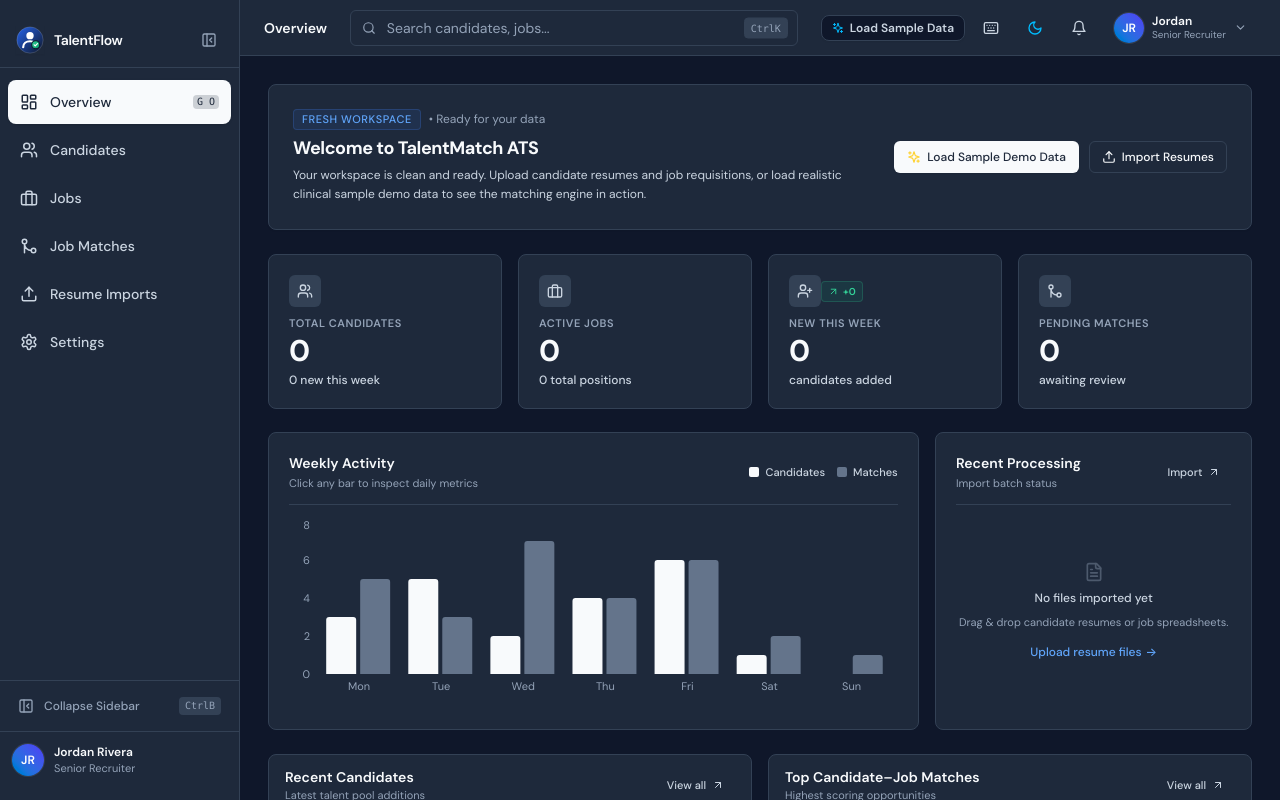
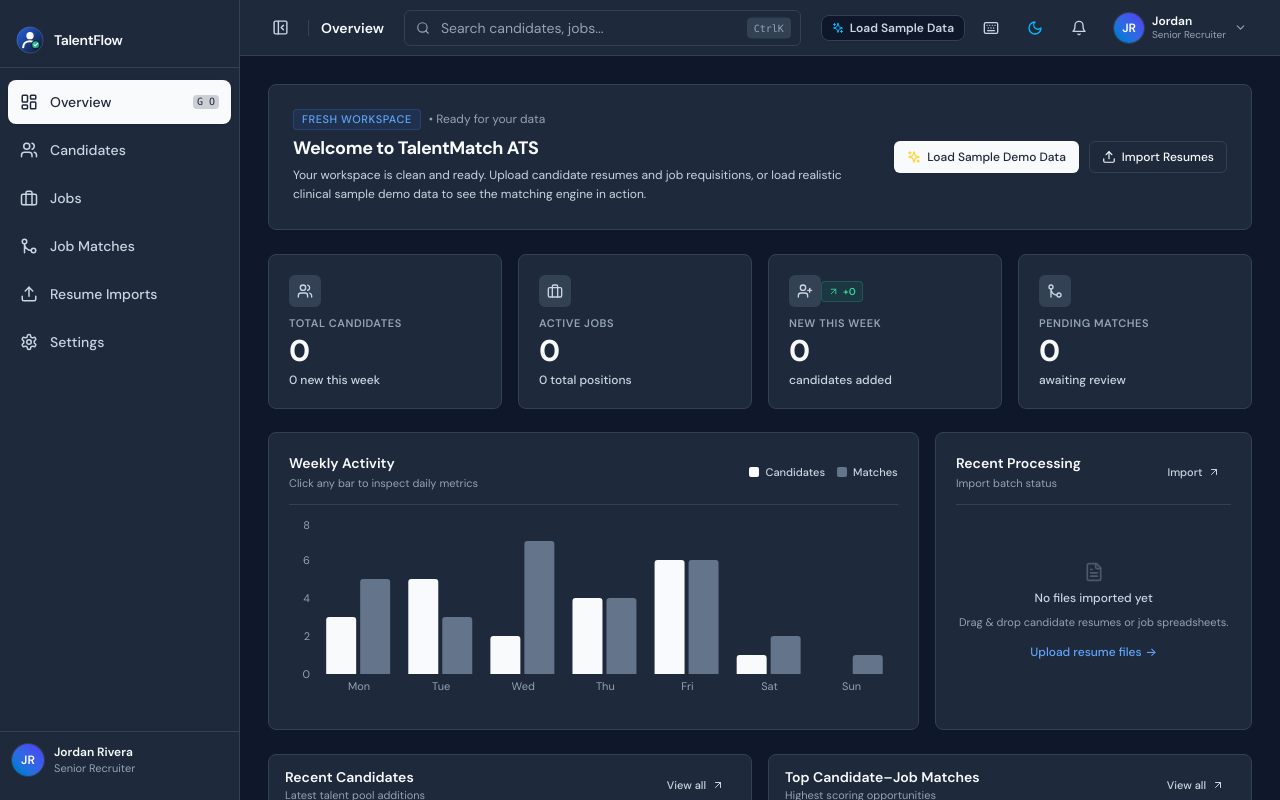
Before and after one commit to codewithabhiishek/TalentMatch, a React (Vite) app: page / in a window 1280 px wide. Built offline with nearby package versions, Linux system fonts and the light colour scheme.

Commit message:
fix(layout): unify sidebar toggle button to permanent fixed header position

```diff
--- a/src/components/Layout.tsx
+++ b/src/components/Layout.tsx
@@ -179,14 +179,6 @@
                 </span>
               </button>
               <button
-                onClick={toggleSidebar}
-                className="hidden lg:flex w-7 h-7 items-center justify-center rounded-md hover:bg-[var(--color-surface-tertiary)] text-[var(--color-text-tertiary)] hover:text-[var(--color-text-primary)] transition-all ml-auto cursor-pointer"
-                aria-label="Collapse sidebar"
-                title={`Collapse Sidebar (${modifierLabel}B)`}
-              >
-                <PanelLeftClose size={16} />
-              </button>
-              <button
                 onClick={() => setMobileSidebarOpen(false)}
                 className="lg:hidden w-8 h-8 flex items-center justify-center rounded-lg hover:bg-[var(--color-surface-tertiary)] text-[var(--color-text-tertiary)] hover:text-[var(--color-text-primary)] transition-colors ml-auto cursor-pointer"
                 aria-label="Close sidebar menu"
@@ -234,27 +226,6 @@
           ))}
         </nav>
 
-        {/* Sidebar Toggle Action */}
-        <div className="p-2 border-t border-[var(--color-border)] hidden lg:block">
-          <button
-            onClick={toggleSidebar}
-            className={`w-full flex items-center gap-2.5 px-2.5 py-2 rounded-lg text-xs font-medium text-[var(--color-text-tertiary)] hover:text-[var(--color-text-primary)] hover:bg-[var(--color-surface-tertiary)] transition-colors cursor-pointer ${sidebarCollapsed ? 'justify-center' : ''}`}
-            title={sidebarCollapsed ? `Expand Sidebar (${modifierLabel}B)` : `Collapse Sidebar (${modifierLabel}B)`}
-            aria-label={sidebarCollapsed ? 'Expand sidebar' : 'Collapse sidebar'}
-          >
-            {sidebarCollapsed ? (
-              <PanelLeftOpen size={16} />
-            ) : (
-              <>
-                <PanelLeftClose size={16} />
-                <span className="truncate">Collapse Sidebar</span>
-                <kbd className="ml-auto text-[10px] font-mono px-1.5 py-0.5 bg-[var(--color-surface-tertiary)] rounded text-[var(--color-text-tertiary)]">
-                  {modifierLabel}B
-                </kbd>
-              </>
-            )}
-          </button>
-        </div>
 
         {/* User section */}
         <div className={`border-t border-[var(--color-border)] p-3 ${sidebarCollapsed ? 'flex justify-center' : ''}`}>
@@ -291,16 +262,17 @@
               <Menu size={18} />
             </button>
 
-            {sidebarCollapsed && (
-              <button
-                onClick={toggleSidebar}
-                className="hidden lg:flex w-8 h-8 items-center justify-center rounded-lg hover:bg-[var(--color-surface-tertiary)] text-[var(--color-text-secondary)] hover:text-[var(--color-text-primary)] transition-colors cursor-pointer"
-                aria-label="Expand sidebar"
-                title={`Expand Sidebar (${modifierLabel}B)`}
-              >
-                <PanelLeftOpen size={16} />
-              </button>
-            )}
+            {/* Desktop sidebar toggle - permanently fixed in header bar */}
+            <button
+              onClick={toggleSidebar}
+              className="hidden lg:flex w-8 h-8 items-center justify-center rounded-lg hover:bg-[var(--color-surface-tertiary)] text-[var(--color-text-secondary)] hover:text-[var(--color-text-primary)] transition-all cursor-pointer active:scale-95"
+              aria-label={sidebarCollapsed ? "Expand sidebar" : "Collapse sidebar"}
+              title={`${sidebarCollapsed ? "Expand" : "Collapse"} Sidebar (${modifierLabel}B)`}
+            >
+              {sidebarCollapsed ? <PanelLeftOpen size={17} /> : <PanelLeftClose size={17} />}
+            </button>
+
+            <div className="hidden lg:block h-4 w-px bg-[var(--color-border)]" />
 
             <h1 className="text-sm font-semibold text-[var(--color-text-primary)] hidden md:block whitespace-nowrap">
               {getPageTitle()}
```
